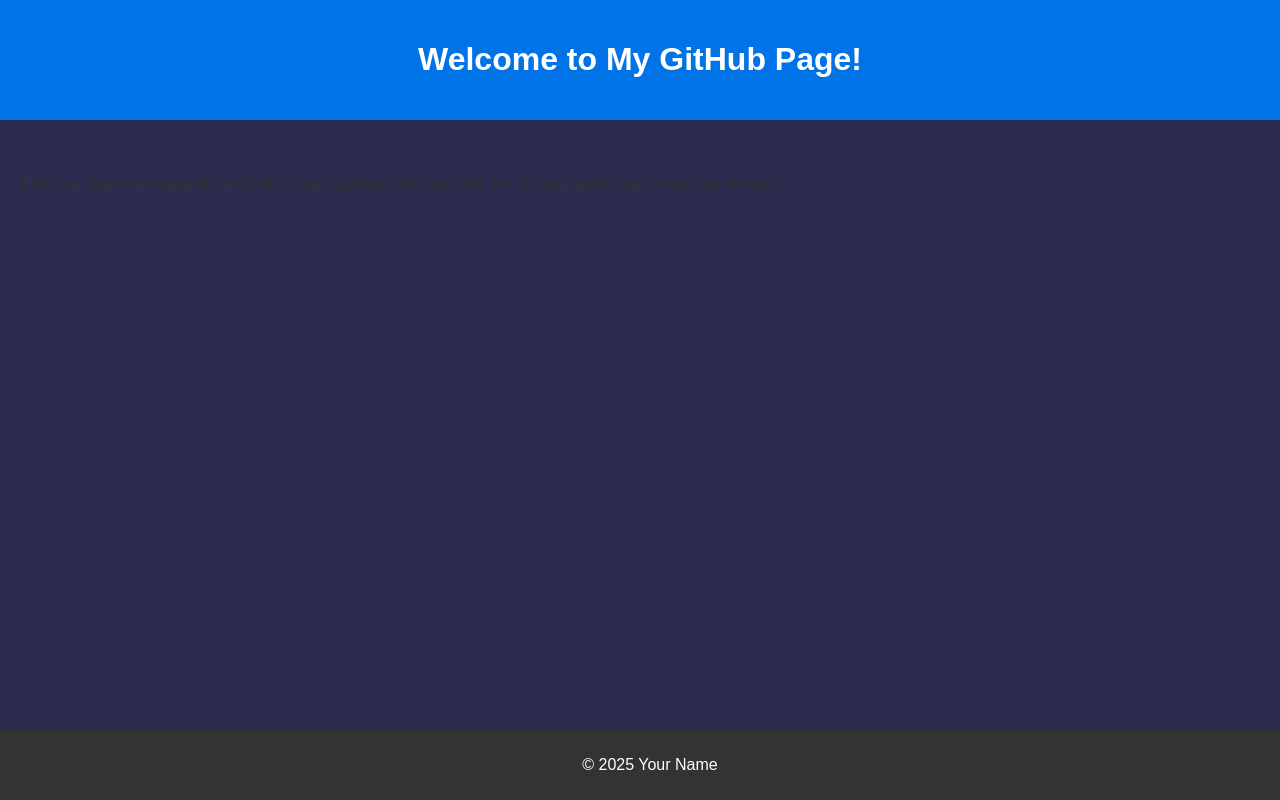
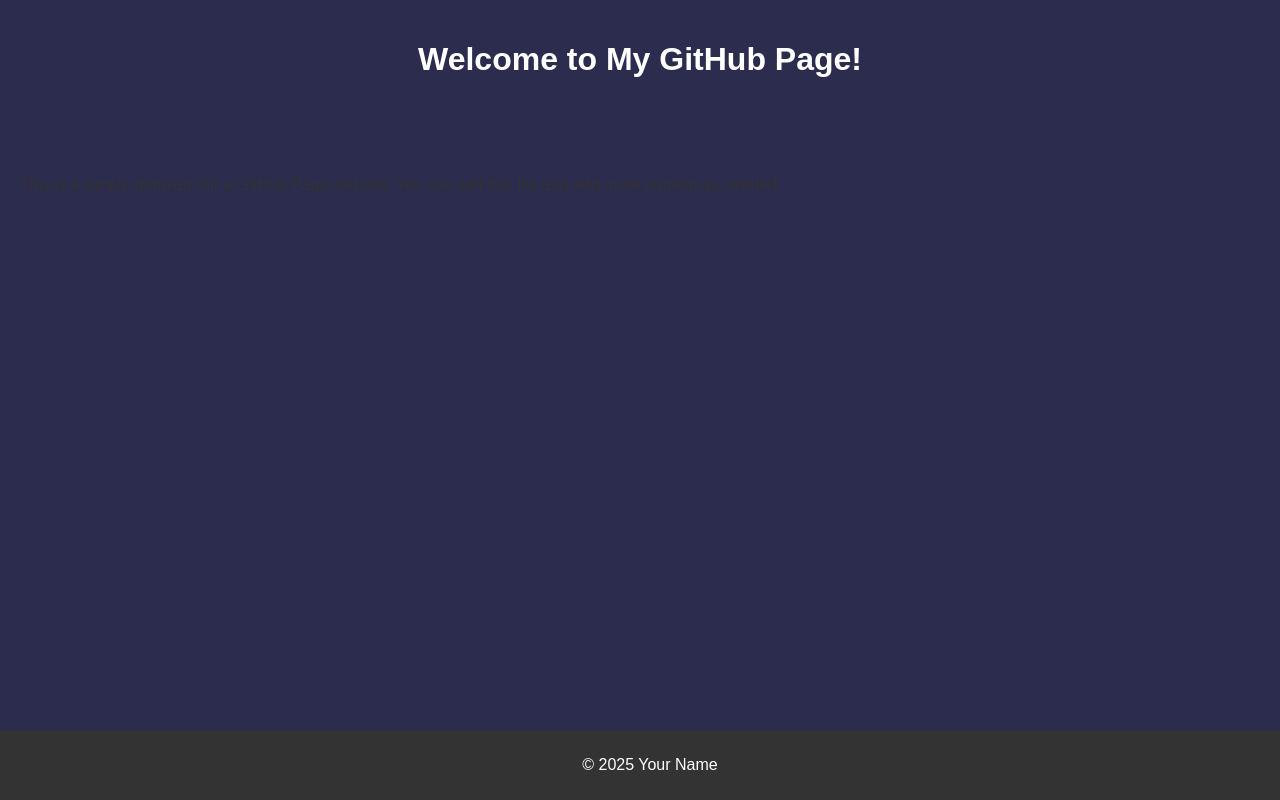
Before and after one commit to purloxPixel/purloxPixel.github.io, a plain HTML site: page index.html in a window 1280 px wide. Drawn offline with Linux system fonts and the light colour scheme.

Commit message:
Update style.css

```diff
--- a/style.css
+++ b/style.css
@@ -8,7 +8,7 @@
 }
 
 header {
-    background-color: #0073e6;
+    background-color: #2c2c4e;
     color: white;
     padding: 20px;
     text-align: center;
```
